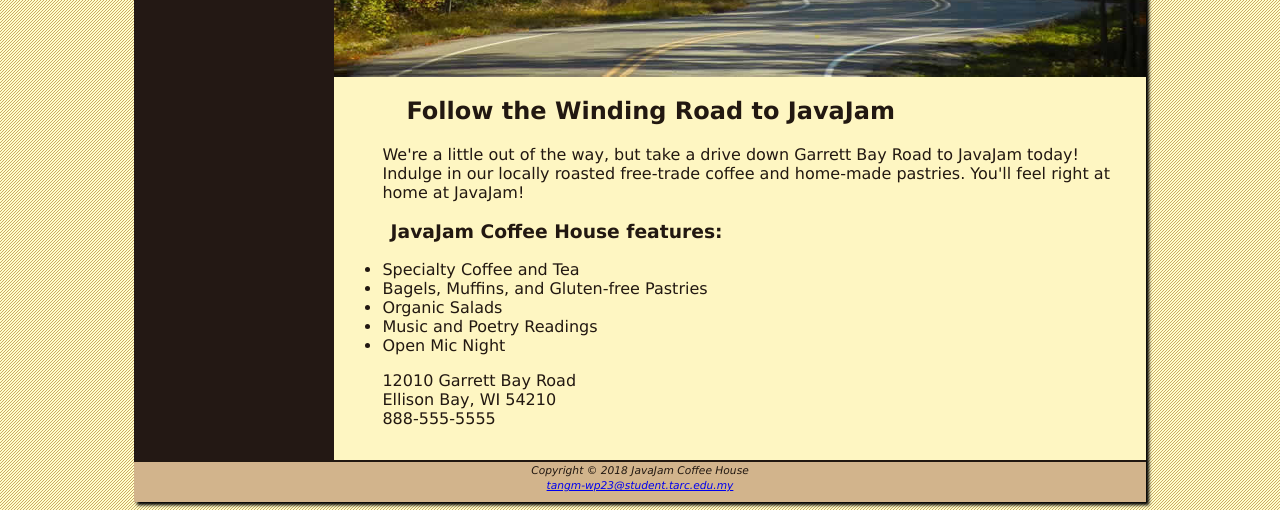
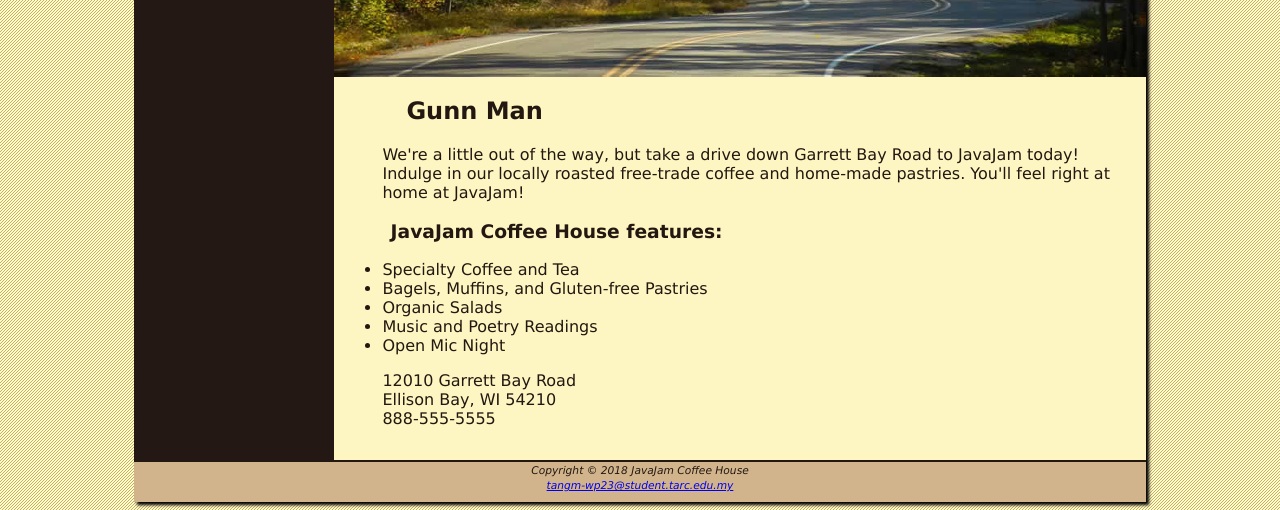
Before and after one commit to TANGUNNMAN/diu, a plain HTML site: page index.html in a window 1280 px wide. Shown: the part 355-865 px from the top of the page. Drawn offline with Linux system fonts and the light colour scheme.

Commit message:
Update index.html

```diff
--- a/index.html
+++ b/index.html
@@ -23,7 +23,7 @@
     </nav>
         <main>
             <div id="heroroad"></div>
-            <h2>Follow the Winding Road to JavaJam </h2>
+            <h2>Gunn Man</h2>
             <!-- <img src="images/windingroad.jpg" alt="Winding Road" height="200" width="200" align="right"> -->
             <p>
                 We're a little out of the way, but take a drive down Garrett Bay Road to JavaJam today! Indulge in our
```
